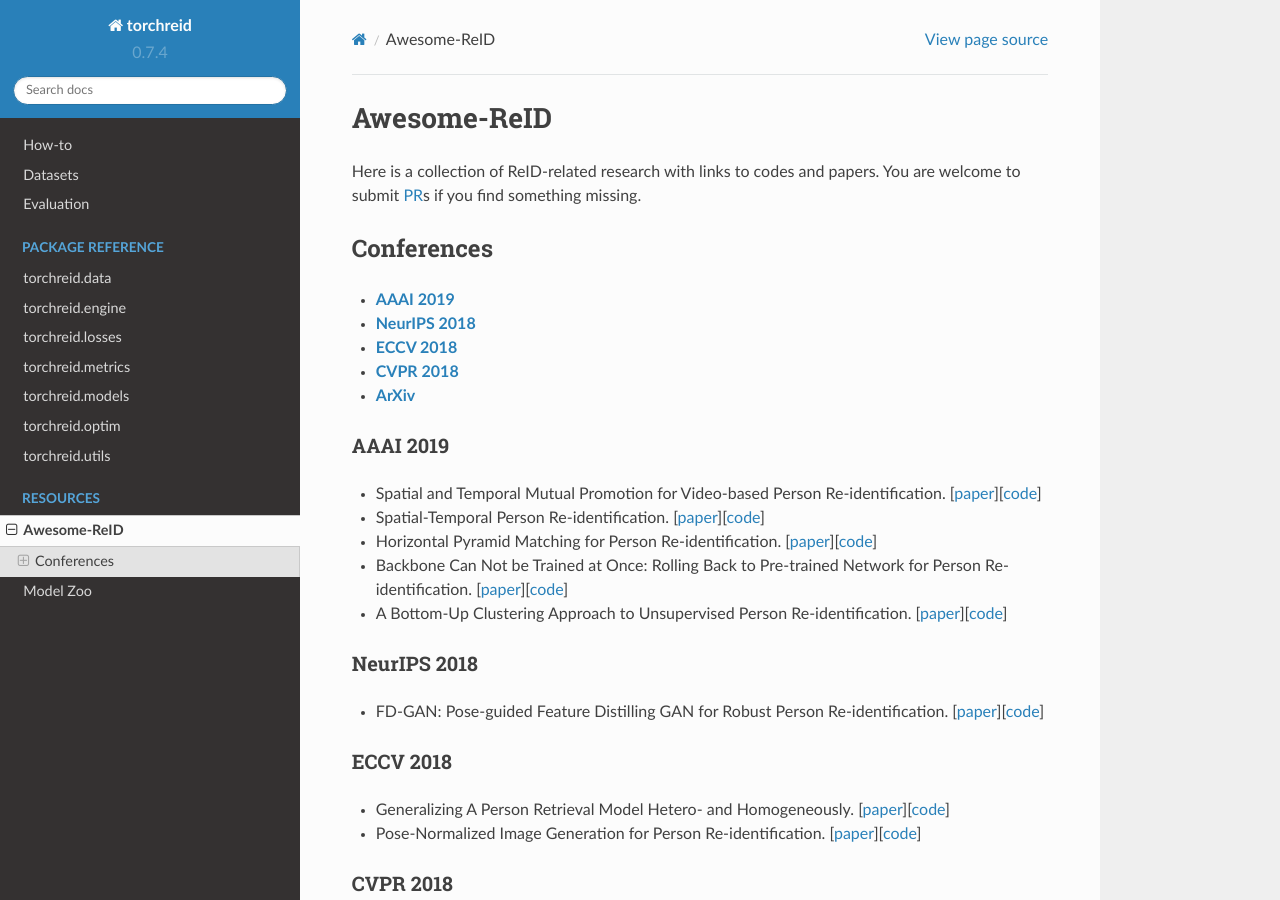
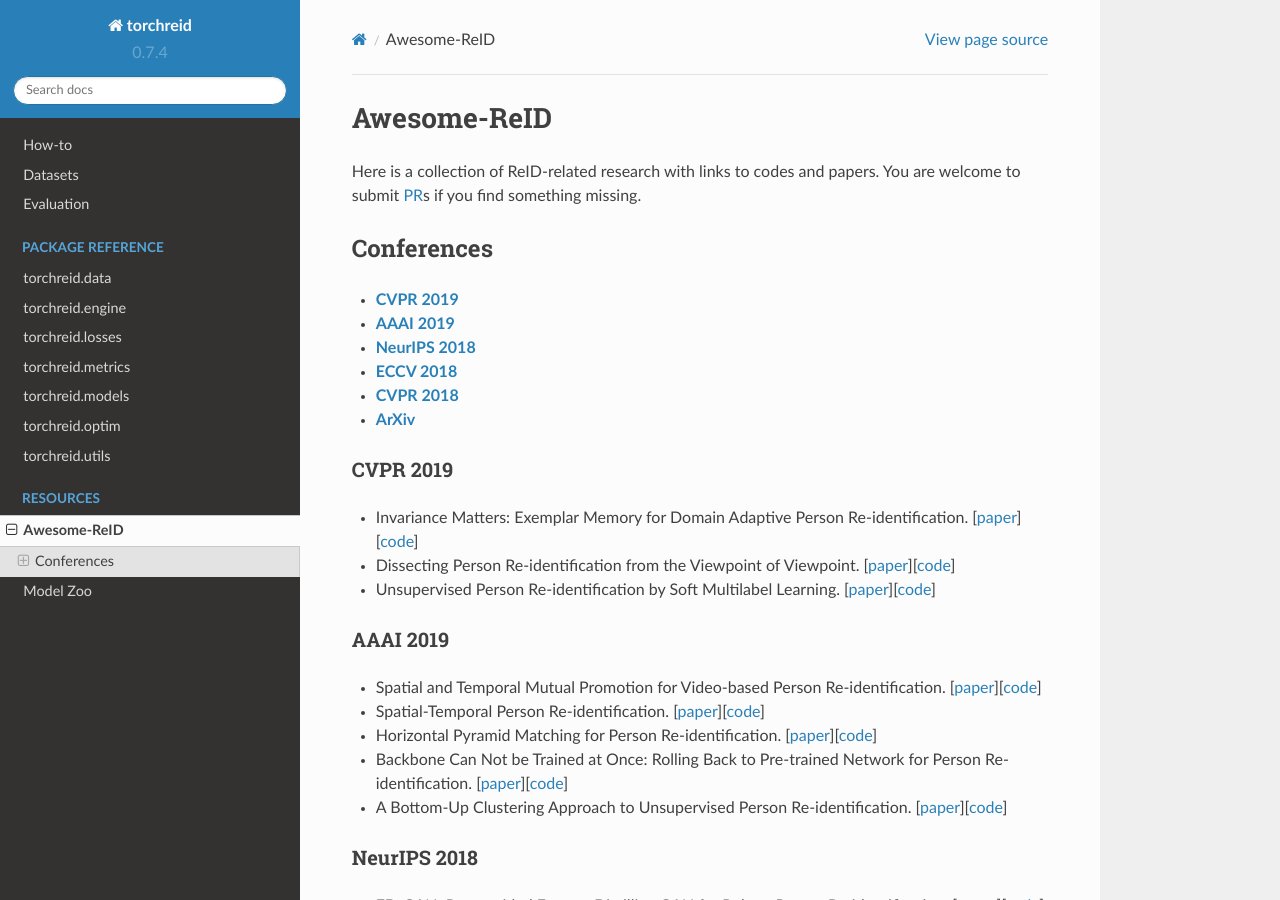
Before and after one commit to KaiyangZhou/deep-person-reid, a Sphinx documentation site: the page built from docs/AWESOME_REID.md, in a window 1280 px wide and 900 px high. Built offline with Sphinx 7.4.7 and the Read the Docs theme 2.0.0, drawn with Linux system fonts in a browser that asks for light colours.

Commit message:
add cvpr19 paper and code

```diff
--- a/docs/AWESOME_REID.md
+++ b/docs/AWESOME_REID.md
@@ -2,11 +2,18 @@
 Here is a collection of ReID-related research with links to codes and papers. You are welcome to submit [PR](https://help.github.com/articles/creating-a-pull-request/)s if you find something missing.
 
 ## Conferences
+- **[CVPR 2019](#cvpr-2019)**
 - **[AAAI 2019](#aaai-2019)**
 - **[NeurIPS 2018](#neurips-2018)**
 - **[ECCV 2018](#eccv-2018)**
 - **[CVPR 2018](#cvpr-2018)**
 - **[ArXiv](#arxiv)**
+
+### CVPR 2019
+- Invariance Matters: Exemplar Memory for Domain Adaptive Person Re-identification. [[paper](https://arxiv.org/abs/1904.01990)][[code](https://github.com/zhunzhong07/ECN)]
+- Dissecting Person Re-identification from the Viewpoint of Viewpoint. [[paper](https://arxiv.org/abs/1812.02162)][[code](https://github.com/sxzrt/Dissecting-Person-Re-ID-from-the-Viewpoint-of-Viewpoint)]
+- Unsupervised Person Re-identification by Soft Multilabel Learning. [[paper](https://arxiv.org/abs/1903.06325)][[code](https://github.com/KovenYu/MAR)]
+
 
 ### AAAI 2019
 - Spatial and Temporal Mutual Promotion for Video-based Person Re-identification. [[paper](https://arxiv.org/abs/1812.10305)][[code](https://github.com/yolomax/person-reid-lib)]
```
